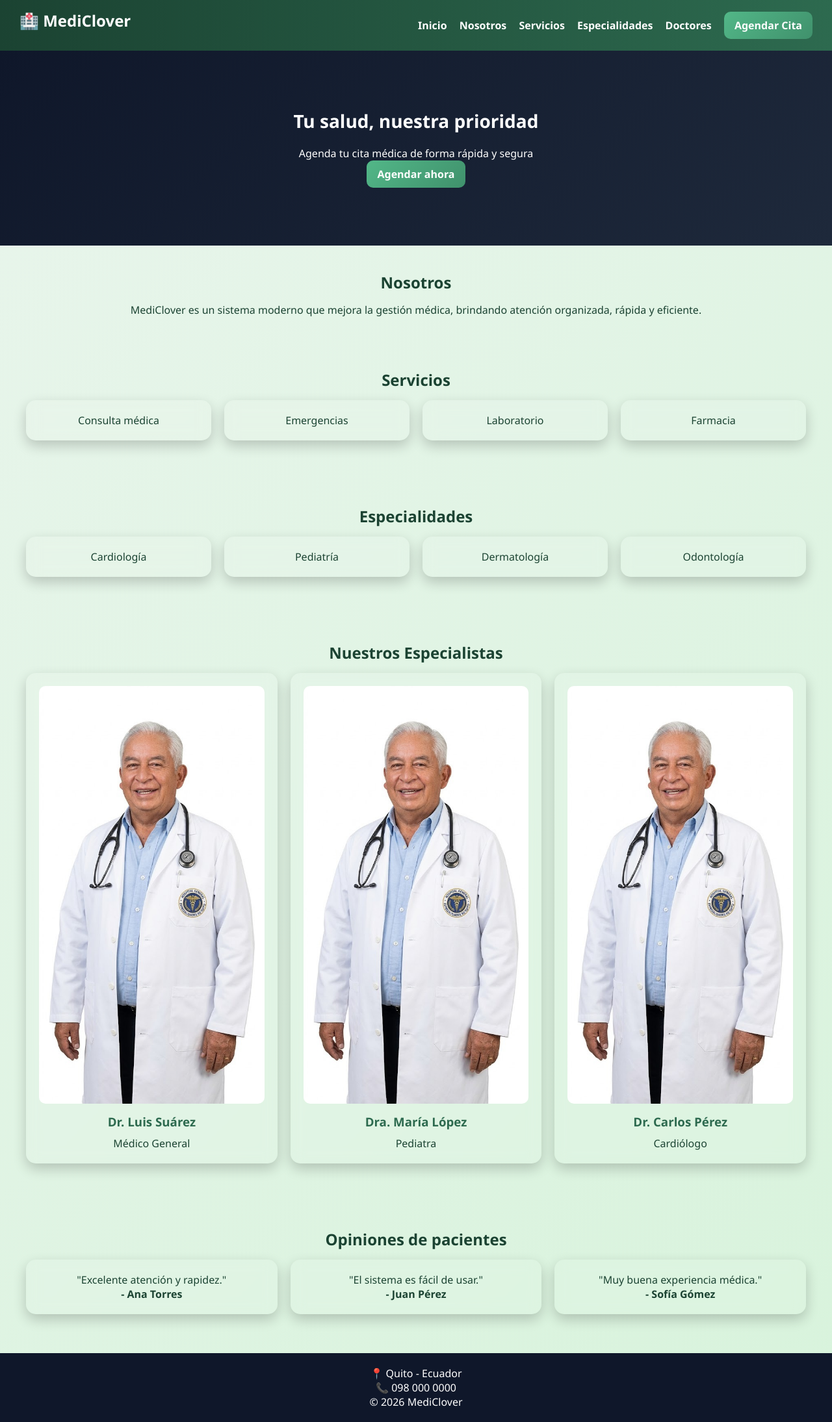
After one commit to Mateo450/mediclover, a Flask app: template templates/home.html in a window 1280 px wide. The commit adds this page. Shown: the whole page at 65% size. Run offline with Flask 3, Linux system fonts and the light colour scheme; the template is opened without the code that fills it, so the values that code supplies are empty; some libraries are stand-ins or nearby versions.

Commit message:
seccion doctores + imagen agregada

```diff
--- a/static/styles.css
+++ b/static/styles.css
@@ -408,3 +408,35 @@ h3{
     background: #f8d7da;
     color: #721c24;
 }
+.hero {
+    height: 300px;
+    display: flex;
+    flex-direction: column;
+    justify-content: center;
+    align-items: center;
+    background: linear-gradient(135deg, #0f172a, #1e293b);
+    color: white;
+    text-align: center;
+}
+
+.section {
+    padding: 40px;
+    text-align: center;
+}
+
+.footer {
+    padding: 20px;
+    text-align: center;
+    background: #0f172a;
+    color: white;
+}
+.doctor-img {
+    width: 100%;
+    border-radius: 10px;
+    margin-bottom: 10px;
+}
+
+.card:hover {
+    transform: translateY(-5px);
+    transition: 0.3s;
+}
--- /dev/null
+++ b/templates/home.html
@@ -0,0 +1,120 @@
+<!DOCTYPE html>
+<html>
+<head>
+    <title>MediClover</title>
+    <link rel="stylesheet" href="{{ url_for('static', filename='styles.css') }}">
+</head>
+
+<body>
+
+<!-- NAVBAR -->
+<div class="navbar">
+    <h2>🏥 MediClover</h2>
+    <div>
+        <a href="#">Inicio</a>
+        <a href="#nosotros">Nosotros</a>
+        <a href="#servicios">Servicios</a>
+        <a href="#especialidades">Especialidades</a>
+        <a href="#doctores">Doctores</a>
+        <a href="/login_paciente" class="btn">Agendar Cita</a>
+    </div>
+</div>
+
+<!-- HERO -->
+<div class="hero">
+    <h1>Tu salud, nuestra prioridad</h1>
+    <p>Agenda tu cita médica de forma rápida y segura</p>
+    <a href="/login_paciente" class="btn">Agendar ahora</a>
+</div>
+
+<!-- NOSOTROS -->
+<section id="nosotros" class="section">
+    <h2>Nosotros</h2>
+    <p>
+        MediClover es un sistema moderno que mejora la gestión médica,
+        brindando atención organizada, rápida y eficiente.
+    </p>
+</section>
+
+<!-- SERVICIOS -->
+<section id="servicios" class="section">
+    <h2>Servicios</h2>
+    <div class="grid">
+        <div class="card">Consulta médica</div>
+        <div class="card">Emergencias</div>
+        <div class="card">Laboratorio</div>
+        <div class="card">Farmacia</div>
+    </div>
+</section>
+
+<!-- ESPECIALIDADES -->
+<section id="especialidades" class="section">
+    <h2>Especialidades</h2>
+    <div class="grid">
+        <div class="card">Cardiología</div>
+        <div class="card">Pediatría</div>
+        <div class="card">Dermatología</div>
+        <div class="card">Odontología</div>
+    </div>
+</section>
+
+<!-- DOCTORES -->
+<section id="doctores" class="section">
+    <h2>Nuestros Especialistas</h2>
+
+    <div class="grid">
+
+        <div class="card">
+            <img src="{{ url_for('static', filename='img/doctor.jpg') }}" class="doctor-img">
+            <h3>Dr. Luis Suárez</h3>
+            <p>Médico General</p>
+        </div>
+
+        <div class="card">
+            <img src="{{ url_for('static', filename='img/doctor.jpg') }}" class="doctor-img">
+            <h3>Dra. María López</h3>
+            <p>Pediatra</p>
+        </div>
+
+        <div class="card">
+            <img src="{{ url_for('static', filename='img/doctor.jpg') }}" class="doctor-img">
+            <h3>Dr. Carlos Pérez</h3>
+            <p>Cardiólogo</p>
+        </div>
+
+    </div>
+</section>
+
+<!-- TESTIMONIOS -->
+<section class="section">
+    <h2>Opiniones de pacientes</h2>
+
+    <div class="grid">
+
+        <div class="card">
+            <p>"Excelente atención y rapidez."</p>
+            <b>- Ana Torres</b>
+        </div>
+
+        <div class="card">
+            <p>"El sistema es fácil de usar."</p>
+            <b>- Juan Pérez</b>
+        </div>
+
+        <div class="card">
+            <p>"Muy buena experiencia médica."</p>
+            <b>- Sofía Gómez</b>
+        </div>
+
+    </div>
+</section>
+
+<!-- FOOTER -->
+<footer class="footer">
+    <p>📍 Quito - Ecuador</p>
+    <p>📞 098 000 0000</p>
+    <p>© 2026 MediClover</p>
+</footer>
+
+</body>
+</html>
```
Also changed, not shown: static/img/doctor.jpg (added).
